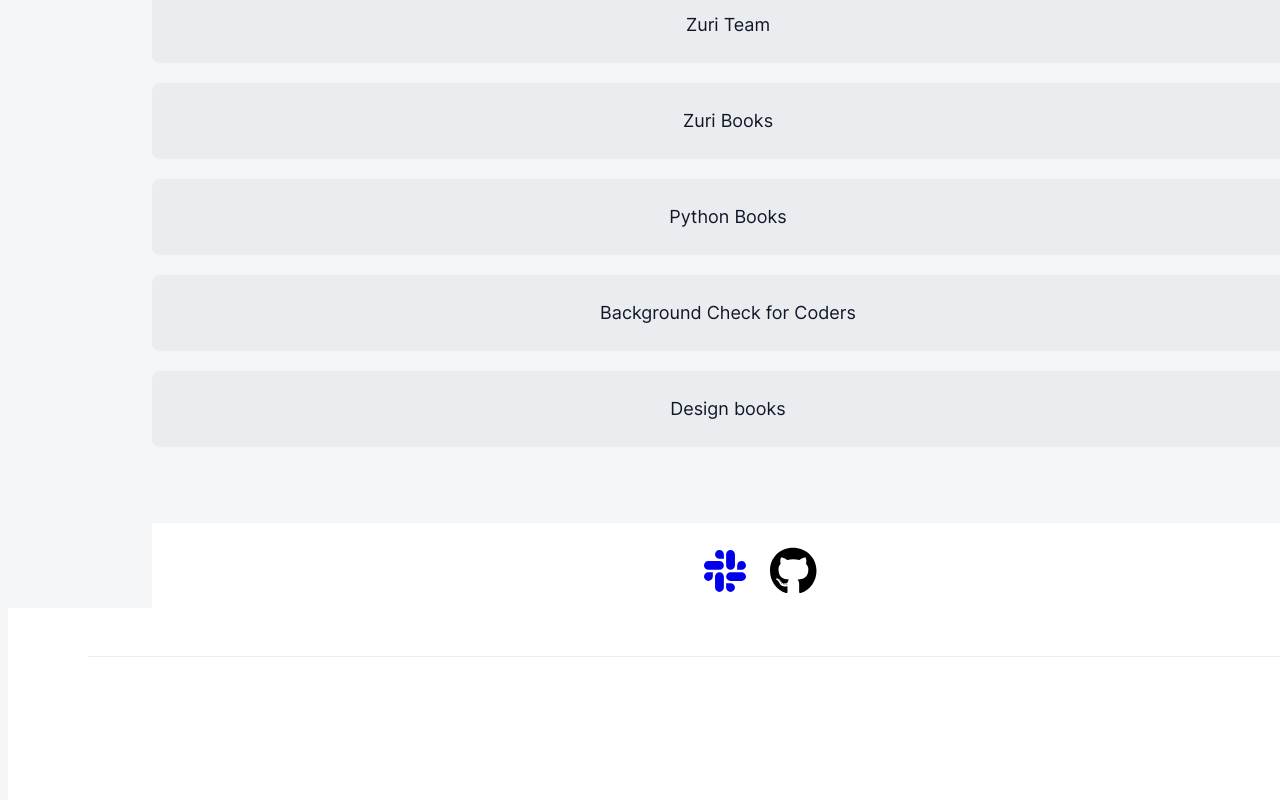
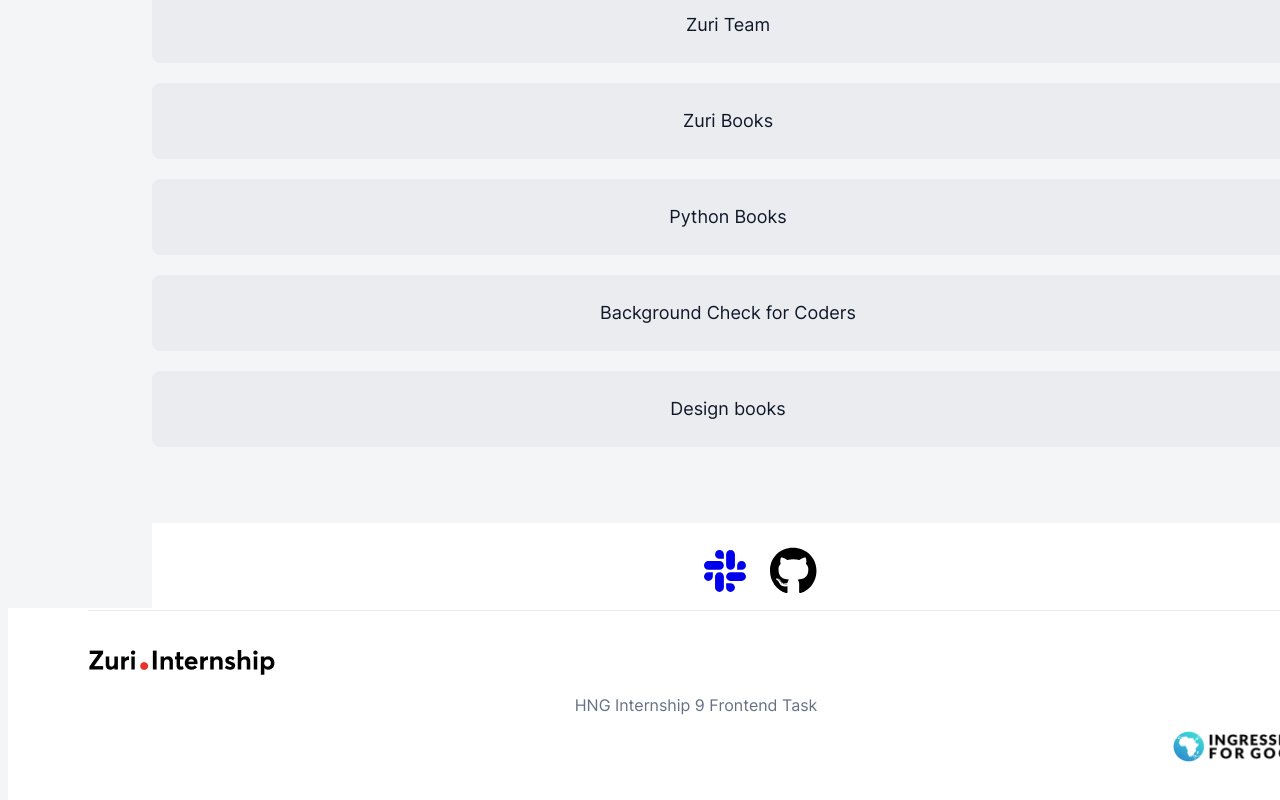
Before and after one commit to mmwihaki/mylinktree, a React (Create React App) app: page / in a window 1280 px wide. Shown: the part 398-1198 px from the top of the page. Built offline with nearby package versions, Linux system fonts and the light colour scheme.

Commit message:
style footer, add avatar share button

```diff
--- a/src/App.css
+++ b/src/App.css
@@ -235,7 +235,7 @@ a:-webkit-any-link {
 }
 
 .socialIcons{
-    display: flex;
+    display: inline-flex;
     flex-direction: row;
     justify-content: center;
     align-items: center;
@@ -253,7 +253,7 @@ a:-webkit-any-link {
 }
 
 .footer{
-    display: flex;
+    display: inline-flex;
     flex-direction: column;
     align-items: center;
     padding: 48px 0px;
@@ -271,11 +271,12 @@ a:-webkit-any-link {
 }
 
 .footerContainer{
-    display: flex;
+    display: inline-flex;
     flex-direction: column;
     align-items: flex-start;
     padding: 0px 32px;
     gap: 32px;
+    justify-content: center;
 
     width: 1280px;
     height: 64px;
@@ -307,7 +308,7 @@ a:-webkit-any-link {
 }
 
 .footerContainer{
-    display: flex;
+    display: inline-flex;
     flex-direction: column;
     align-items: flex-start;
     padding: 0px 32px;
@@ -325,7 +326,7 @@ a:-webkit-any-link {
 }
 
 .footerContent{
-    display: flex;
+    display: inline-flex;
     flex-direction: row;
     justify-content: space-between;
     align-items: center;
@@ -333,7 +334,6 @@ a:-webkit-any-link {
     gap: 32px;
 
     width: 1216px;
-    height: 64px;
 
     /* Gray/200 */
 
--- a/src/App.js
+++ b/src/App.js
@@ -6,7 +6,7 @@ import picture from './profilephoto.png';
 import './App.css';
 import SocialMedia from './components/SocialMedia';
 import Footer from './components/Footer';
-import ZuriLogo from './zuri.png'
+import ZuriLogo from './zuri.png';
 import IFGLogo from './igf.png'
 
 
@@ -41,9 +41,10 @@ function App() {
         <div className='footerSection'>
           <div className='footerContainer'>
             <div className='footerContent'>
-              <div className='FooterLogo'>
-                <Footer ZuriLogo={ZuriLogo} />
-              </div>
+                <Footer className='footerItems'
+                  ZuriLogo={ZuriLogo}
+                  text = 'HNG Internship 9 Frontend Task'
+                  IFGLogo={IFGLogo} />
             </div>
           </div>
         </div>
--- /dev/null
+++ b/src/components/AvatarShare.js
@@ -0,0 +1 @@
+import React from 'react'
--- a/src/components/Footer.js
+++ b/src/components/Footer.js
@@ -1,4 +1,5 @@
 import React from 'react'
+
 
 const Footer = props => {
     const {
@@ -10,20 +11,32 @@ const Footer = props => {
 
     const myStyles = ({
         footer: {
-            size: '24px'
+            width: '187.59px',
+            flex: 'none',
+            order: '0',
+            flexGrow: '0'
         },
-        footer2: {
-            size: '24px'
+        footer3: {
+            width: '132.13px',
+            flex: 'none',
+            order: '2',
+            flexGrow: '0',
+            paddingLeft: '1083.87px',
 
         },
-        footer3: {
-            width: '832.28px',
-            height: '24px',
+
+        // footerContainer:{
+        //     display: 'flex',
+        //     margin: '10px',
+        //     padding: '20px',
+        //     alignItems: 'justify'
+        // },
+
+        footer2: {
             fontFamily: 'Inter',
             fontStyle: 'normal',
             fontWeight: '400',
             fontSize: '16px',
-            lineHeight: '24px',
             textAlign: 'center',
             color: '#667085',
             flex: 'none',
@@ -32,12 +45,10 @@ const Footer = props => {
         }
     })
     return (
-        <div>
-            < a href='test.com' alt={alt} src={ZuriLogo}></a>
-
-            <a style={myStyles.footer} alt={alt} src={ZuriLogo} />
-            <p style={myStyles.footer3}>{text}</p>
-            <a style={myStyles.footer2} alt={alt} src={IFGLogo}/>
+        <div style={myStyles.footerContainer} >
+            <img style={myStyles.footer} src={ZuriLogo} alt={alt} />
+            <p style={myStyles.footer2}>{text}</p>
+            <img style={myStyles.footer3} src={IFGLogo} alt={alt} />
         </div>
     )
 }
```
